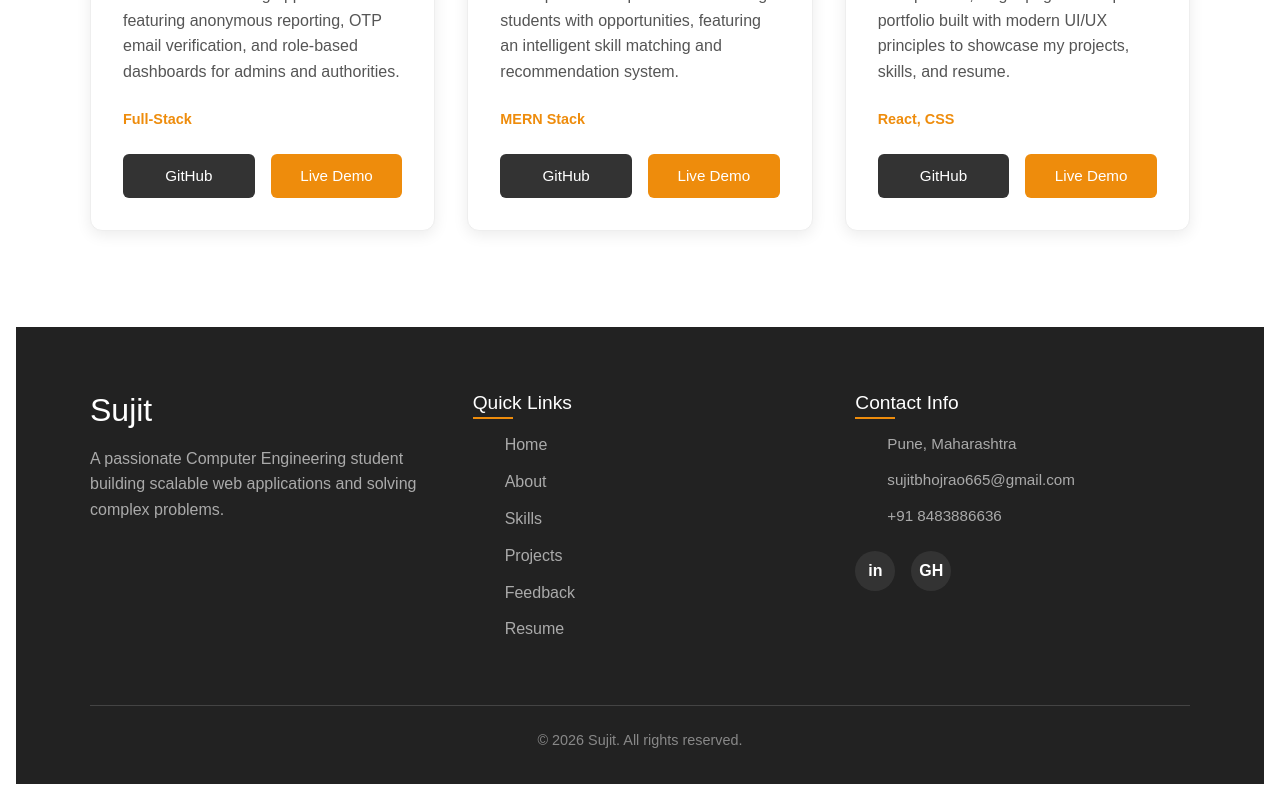
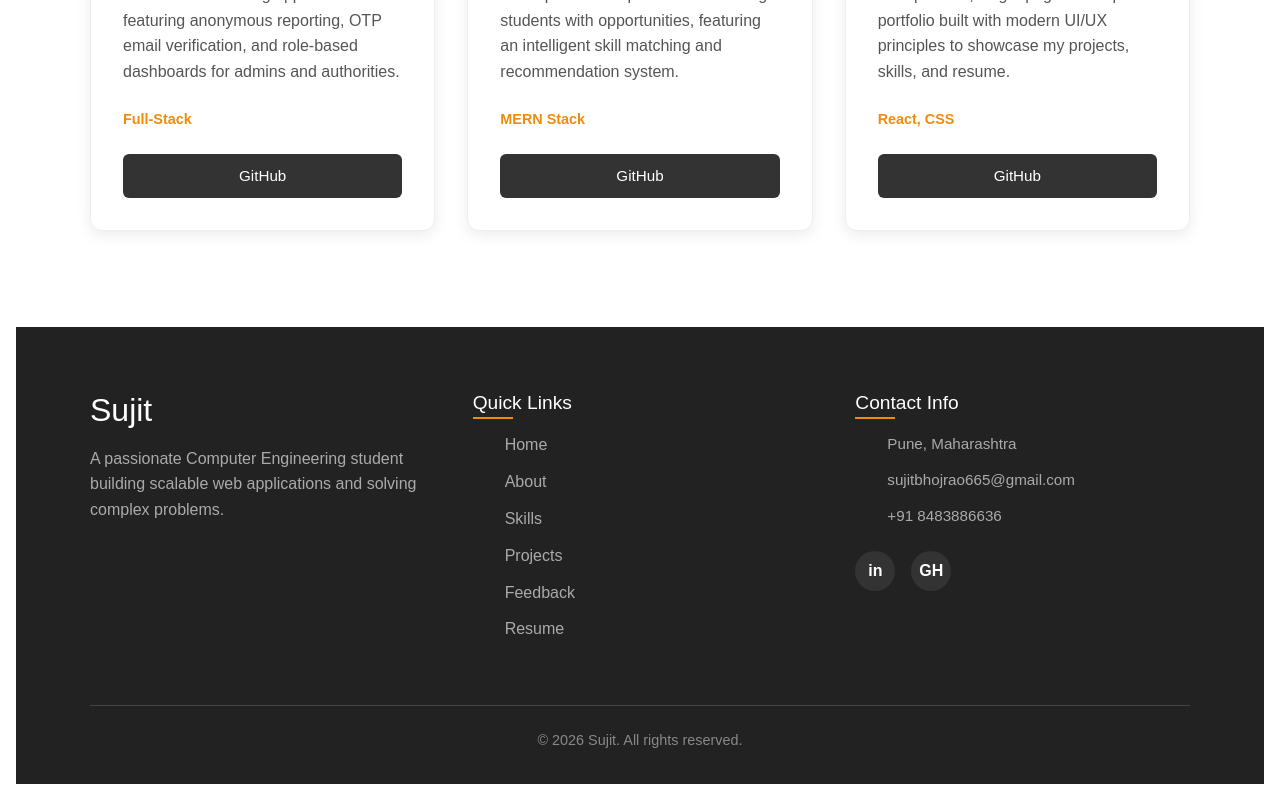
Before and after one commit to SNB03/PorFolio, a React (Vite) app: page / in a window 1280 px wide. Shown: the part 1101-1901 px from the top of the page. Built offline with nearby package versions, Linux system fonts and the light colour scheme.

Commit message:
change in project section

```diff
--- a/src/components/Project.css
+++ b/src/components/Project.css
@@ -12,18 +12,16 @@
   color: #333;
   margin-bottom: 3rem;
 }
-
-/* Responsive Grid Magic */
 .project-grid {
   display: grid;
-  /* Automatically creates columns that fit the screen width */
+
   grid-template-columns: repeat(auto-fit, minmax(300px, 1fr));
   gap: 2rem;
   width: 100%;
-  max-width: 1100px; /* Prevents cards from stretching too wide on huge monitors */
+  max-width: 1100px;
 }
 
-/* Individual Card Styling */
+
 .card {
   display: flex;
   flex-direction: column;
@@ -51,7 +49,7 @@
   color: #555;
   line-height: 1.6;
   font-size: 1rem;
-  /* flex-grow: 1 pushes the buttons to the very bottom, even if descriptions are different lengths */
+
   flex-grow: 1;
   margin-bottom: 1.5rem;
 }
@@ -63,7 +61,7 @@
   margin-bottom: 1.5rem;
 }
 
-/* Button Layout */
+
 .buttons {
   display: flex;
   gap: 1rem;
@@ -77,7 +75,7 @@
   font-weight: 500;
   text-align: center;
   transition: all 0.2s ease;
-  flex: 1; /* Makes both buttons perfectly equal in width */
+  flex: 1;
 }
 
 .github {
@@ -87,13 +85,5 @@
 
 .github:hover {
   background-color: #000;
-}
-
-.deploy {
-  background-color: rgb(238, 140, 12);
   color: white;
 }
-
-.deploy:hover {
-  background-color: rgb(215, 125, 10);
-}
--- a/src/components/Project.jsx
+++ b/src/components/Project.jsx
@@ -1,31 +1,31 @@
 import "./Project.css";
 
 export default function Project() {
-  // Array of objects makes it incredibly easy to add or update projects
+
   const projectList = [
     {
       id: 1,
       title: "Spot & Sort",
       description: "A civic issue tracking application featuring anonymous reporting, OTP email verification, and role-based dashboards for admins and authorities.",
       techStack: "Full-Stack",
-      github: "#", // Replace with your actual GitHub links
-      deploy: "#"
+      github: "https://github.com/SNB03/Spot-Sort",
+
     },
     {
       id: 2,
       title: "Automated Internship Portal",
       description: "A comprehensive platform connecting students with opportunities, featuring an intelligent skill matching and recommendation system.",
       techStack: "MERN Stack",
-      github: "#",
-      deploy: "#"
+      github: "https://github.com/SNB03/TechFiesta",
+
     },
     {
       id: 3,
       title: "Personal Portfolio",
       description: "A responsive, single-page developer portfolio built with modern UI/UX principles to showcase my projects, skills, and resume.",
       techStack: "React, CSS",
-      github: "#",
-      deploy: "#"
+      github: "https://github.com/SNB03/PorFolio",
+
     }
   ];
 
@@ -42,7 +42,7 @@ export default function Project() {
             <div className="buttons">
 
               <a href={proj.github} target="_blank" rel="noreferrer" className="btn github">GitHub</a>
-              <a href={proj.deploy} target="_blank" rel="noreferrer" className="btn deploy">Live Demo</a>
+
             </div>
           </div>
         ))}
```
